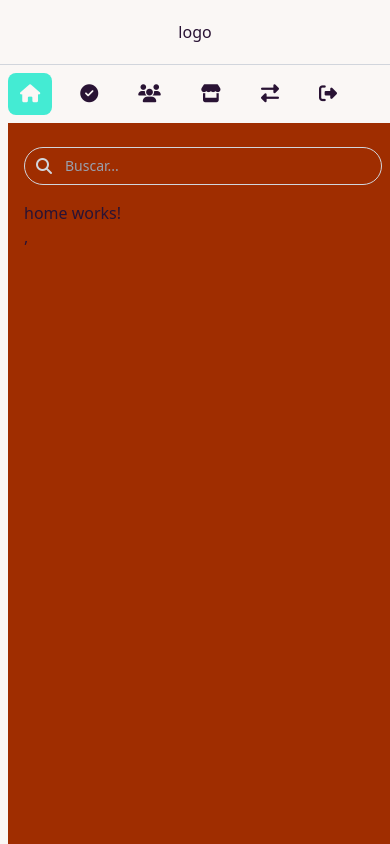
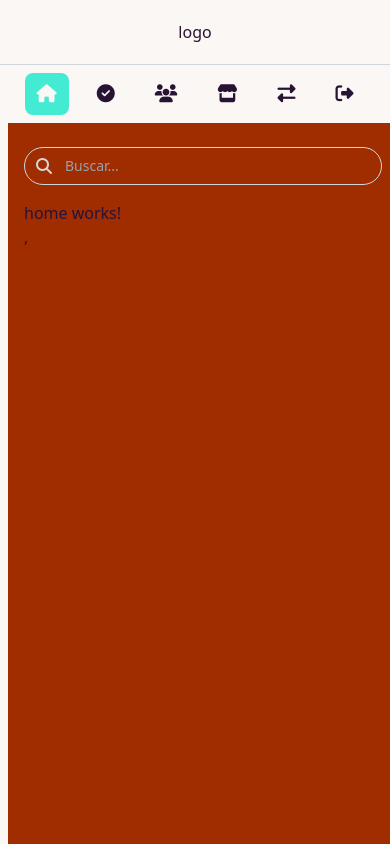
Before and after one commit to dairo1992/dashboard-app, an Angular app: page /home in a window 390 px wide. Built offline with nearby package versions, Linux system fonts and the light colour scheme.

Commit message:
correccion side-menu

```diff
--- a/src/app/shared/components/sidebar/sidebar.component.html
+++ b/src/app/shared/components/sidebar/sidebar.component.html
@@ -1,11 +1,11 @@
-<div class="bg-base-100 transition-all duration-300 ease-in-out w-full sm:h-screen md:fixed overflow-auto"
-  [class.md:w-64]="isExpanded()" [class.md:w-18]="!isExpanded()">
+<div class="bg-base-100 transition-all duration-300 ease-in-out w-full md:min-h-screen md:fixed"
+  [class.md:w-64]="isExpanded()" [class.md:w-16]="!isExpanded()">
 
   <!-- Items -->
   <!-- transition-all duration-300 ease-in-out -->
   <div
-    class="flex flex-row md:flex-col p-2 space-x-4 md:space-x-0 md:space-y-4 justify-start overflow-x-auto md:overflow-x-visible">
-<!--      -->
+    class="flex flex-row md:flex-col p-2 space-x-4 md:space-x-0 md:space-y-4 justify-center md:justify-start overflow-x-auto md:overflow-x-visible">
+
     <!-- Menu Item Template -->
     @for (item of menuItems(); track $index; let i = $index) {
     <menu-item [isExpanded]="isExpanded()" [item]="item"></menu-item>
```
